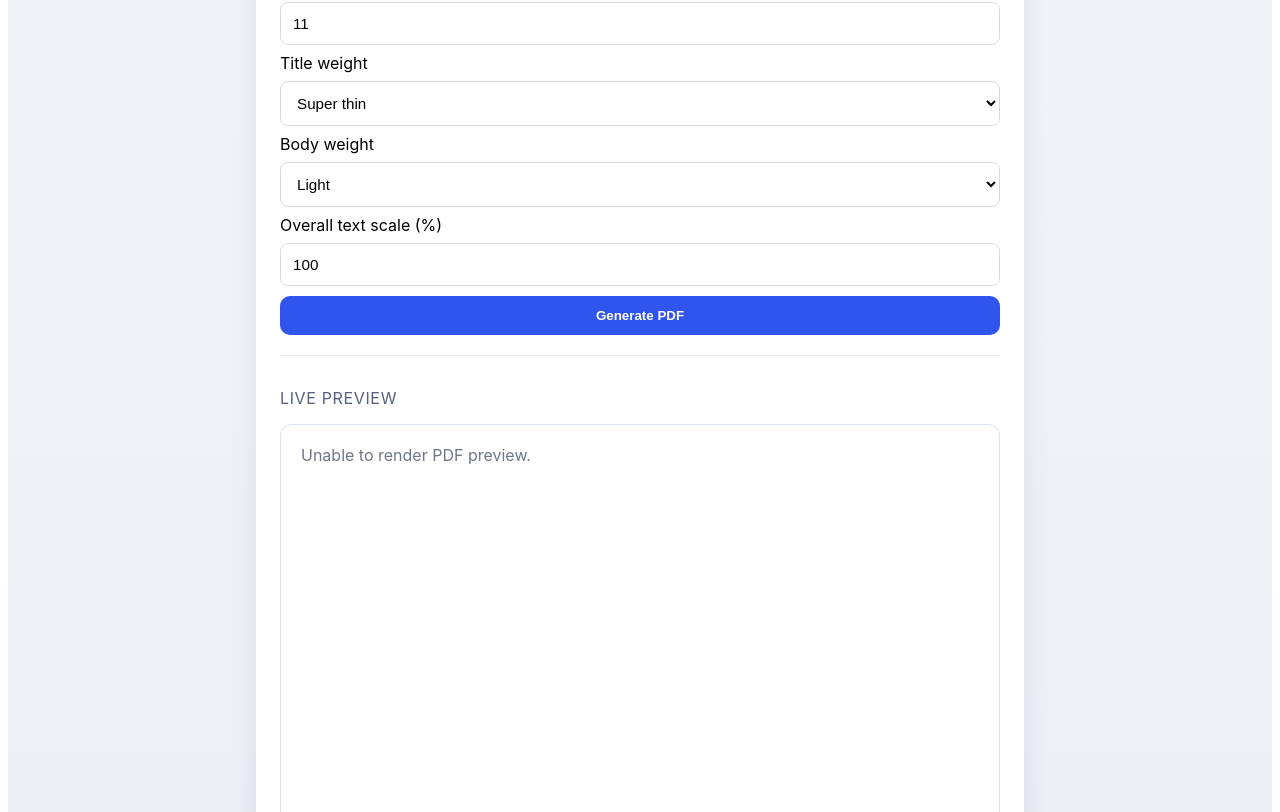
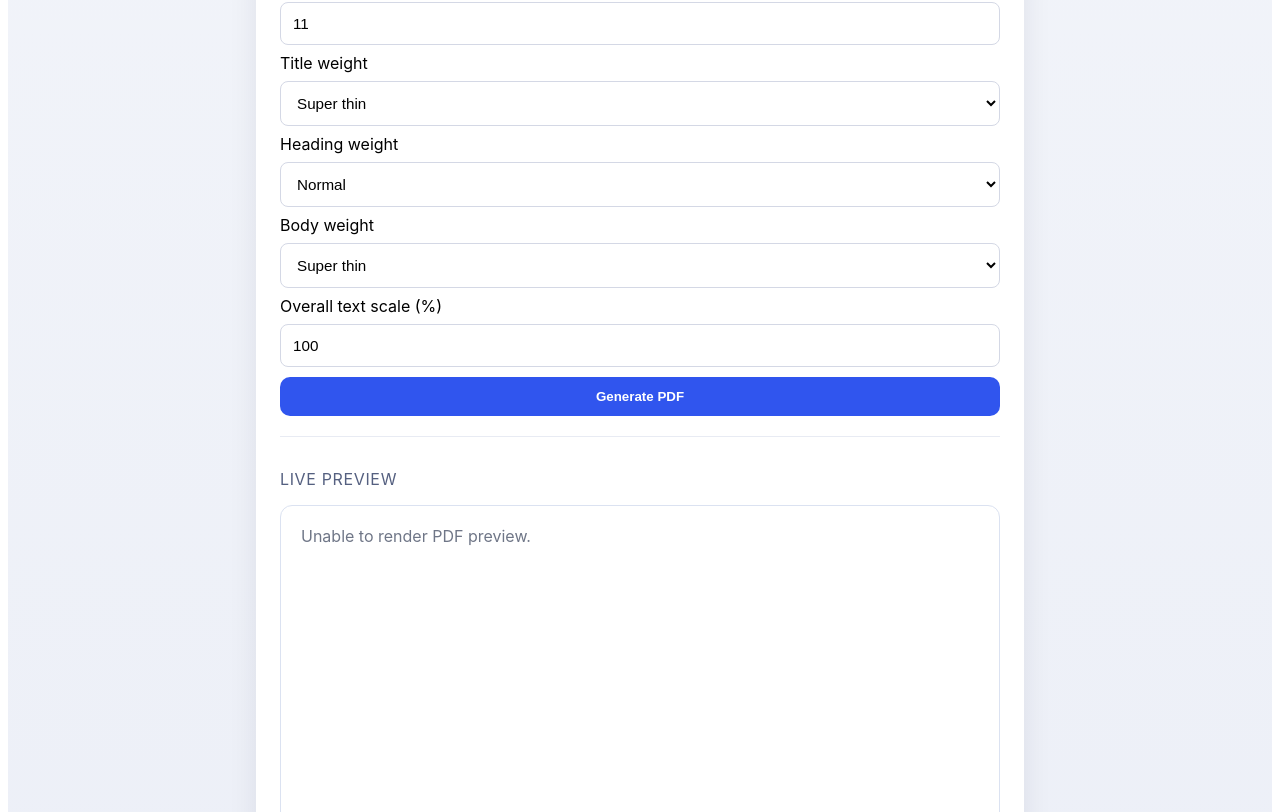
Before and after one commit to alethrainc/pdf-agent, a Next.js app: page / in a window 1280 px wide. Shown: the part 968-1780 px from the top of the page. Built offline with nearby package versions, Linux system fonts and the light colour scheme.

Commit message:
Enable super-thin font options for body and headings

```diff
--- a/pages/index.js
+++ b/pages/index.js
@@ -10,9 +10,16 @@ const DEFAULT_STYLE_OPTIONS = {
   titleFontSize: 30,
   headingFontSize: 17,
   bodyFontSize: 11,
-  titleFontWeight: 'thin',
-  bodyFontWeight: 'light',
+  titleFontWeight: 'super-thin',
+  headingFontWeight: 'normal',
+  bodyFontWeight: 'super-thin',
 };
+
+const THIN_FONT_FILE = 'Roboto-Thin.ttf';
+const THIN_FONT_NAME = 'RobotoThin';
+const THIN_FONT_URL = 'https://raw.githubusercontent.com/google/fonts/main/apache/roboto/Roboto-Thin.ttf';
+
+let thinFontBase64Promise;
 
 
 
@@ -69,6 +76,17 @@ async function loadLogoDataUrl(url) {
   return { dataUrl, ...size };
 }
 
+function getPdfFont(weight) {
+  if (weight === 'super-thin') {
+    return { fontName: THIN_FONT_NAME, fontStyle: 'normal' };
+  }
+
+  return {
+    fontName: 'helvetica',
+    fontStyle: weight === 'bold' ? 'bold' : 'normal',
+  };
+}
+
 function getBlockStyle(blockRole, styleOptions, nextBlockRole = null, previousBlockRole = null) {
   const fontScale = (Number(styleOptions.fontScale) || DEFAULT_STYLE_OPTIONS.fontScale) / 100;
   const isTitle = blockRole === 'title';
@@ -85,17 +103,55 @@ function getBlockStyle(blockRole, styleOptions, nextBlockRole = null, previousBl
   const headingSpacing = Math.max(8, Number((fontSize * 0.55).toFixed(2)));
 
   const titleSpacingAfter = nextBlockRole === 'centeredBody' ? -6 : 14;
+  const configuredWeight = isTitle
+    ? styleOptions.titleFontWeight
+    : isHeading
+      ? styleOptions.headingFontWeight
+      : styleOptions.bodyFontWeight;
+  const { fontName, fontStyle } = getPdfFont(configuredWeight);
 
   return {
     fontSize,
     lineHeight: isTitle ? fontSize * 1.3 : isHeading ? fontSize * 1.42 : isCenteredBody ? fontSize * 1.35 : fontSize * 1.58,
-    fontStyle: isTitle
-      ? styleOptions.titleFontWeight === 'normal' ? 'bold' : 'normal'
-      : isHeading ? 'normal' : 'normal',
+    fontName,
+    fontStyle,
     align: isTitle || isCenteredBody ? 'center' : 'left',
     spacingBefore: isHeading ? headingSpacing : 0,
     spacingAfter: isHeading ? headingSpacing : isTitle ? titleSpacingAfter : isCenteredBody ? 8 : 10,
   };
+}
+
+async function loadThinFontBase64() {
+  if (!thinFontBase64Promise) {
+    thinFontBase64Promise = fetch(THIN_FONT_URL)
+      .then((response) => {
+        if (!response.ok) throw new Error('Unable to load super-thin font.');
+        return response.arrayBuffer();
+      })
+      .then((buffer) => {
+        let binary = '';
+        const bytes = new Uint8Array(buffer);
+        const chunk = 0x8000;
+
+        for (let index = 0; index < bytes.length; index += chunk) {
+          const slice = bytes.subarray(index, index + chunk);
+          binary += String.fromCharCode(...slice);
+        }
+
+        return btoa(binary);
+      });
+  }
+
+  return thinFontBase64Promise;
+}
+
+async function registerPdfFonts(pdf, styleOptions) {
+  const weights = [styleOptions.titleFontWeight, styleOptions.headingFontWeight, styleOptions.bodyFontWeight];
+  if (!weights.includes('super-thin')) return;
+
+  const thinFontBase64 = await loadThinFontBase64();
+  pdf.addFileToVFS(THIN_FONT_FILE, thinFontBase64);
+  pdf.addFont(THIN_FONT_FILE, THIN_FONT_NAME, 'normal');
 }
 
 function getImageFormat(dataUrl) {
@@ -173,7 +229,7 @@ function formatBlockLinesForPdf(pdf, text, maxWidth) {
   return outputLines;
 }
 
-function createPdfDocument({
+async function createPdfDocument({
   jsPDF,
   blocks,
   styleOptions,
@@ -187,6 +243,8 @@ function createPdfDocument({
     unit: 'pt',
     format: 'letter',
   });
+
+  await registerPdfFonts(pdf, styleOptions);
 
   const pageWidth = pdf.internal.pageSize.getWidth();
   const pageHeight = pdf.internal.pageSize.getHeight();
@@ -206,7 +264,7 @@ function createPdfDocument({
       const nextBlockRole = collection[index + 1]?.role || null;
       const previousBlockRole = collection[index - 1]?.role || null;
       const style = getBlockStyle(block.role, styleOptions, nextBlockRole, previousBlockRole);
-      pdf.setFont('helvetica', style.fontStyle);
+      pdf.setFont(style.fontName, style.fontStyle);
       pdf.setFontSize(style.fontSize);
       const lines = formatBlockLinesForPdf(pdf, text, style.align === 'center' ? textWidth * 0.9 : textWidth);
       return { ...style, lines };
@@ -269,7 +327,7 @@ function createPdfDocument({
     }
 
     for (const block of pages[pageIndex]) {
-      pdf.setFont('helvetica', block.fontStyle);
+      pdf.setFont(block.fontName, block.fontStyle);
       pdf.setFontSize(block.fontSize);
       pdf.setTextColor(0, 0, 0);
 
@@ -405,7 +463,7 @@ export default function Home() {
         if (!jsPDF) throw new Error('Unable to initialize PDF preview.');
 
         const logoAsset = await loadLogoDataUrl(logoUrl);
-        const pdf = createPdfDocument({
+        const pdf = await createPdfDocument({
           jsPDF,
           blocks: codedDocument?.blocks || [],
           styleOptions,
@@ -487,7 +545,7 @@ export default function Home() {
         const payload = await response.json();
         const extractedBlocks = payload?.codedDocument?.blocks || codedDocument?.blocks || [];
 
-        const pdf = createPdfDocument({
+        const pdf = await createPdfDocument({
           jsPDF,
           blocks: extractedBlocks,
           styleOptions,
@@ -623,8 +681,18 @@ export default function Home() {
               value={styleOptions.titleFontWeight}
               onChange={(event) => setStyleOptions((prev) => ({ ...prev, titleFontWeight: event.target.value }))}
             >
-              <option value="thin">Super thin</option>
               <option value="normal">Normal</option>
+              <option value="super-thin">Super thin</option>
+            </select>
+
+            <label htmlFor="headingFontWeight">Heading weight</label>
+            <select
+              id="headingFontWeight"
+              value={styleOptions.headingFontWeight}
+              onChange={(event) => setStyleOptions((prev) => ({ ...prev, headingFontWeight: event.target.value }))}
+            >
+              <option value="normal">Normal</option>
+              <option value="super-thin">Super thin</option>
             </select>
 
             <label htmlFor="bodyFontWeight">Body weight</label>
@@ -633,9 +701,8 @@ export default function Home() {
               value={styleOptions.bodyFontWeight}
               onChange={(event) => setStyleOptions((prev) => ({ ...prev, bodyFontWeight: event.target.value }))}
             >
-              <option value="light">Light</option>
-              <option value="extra-light">Extra-light</option>
-              <option value="super-light">Super-light</option>
+              <option value="normal">Normal</option>
+              <option value="super-thin">Super thin</option>
             </select>
 
             <label htmlFor="fontScale">Overall text scale (%)</label>
```
